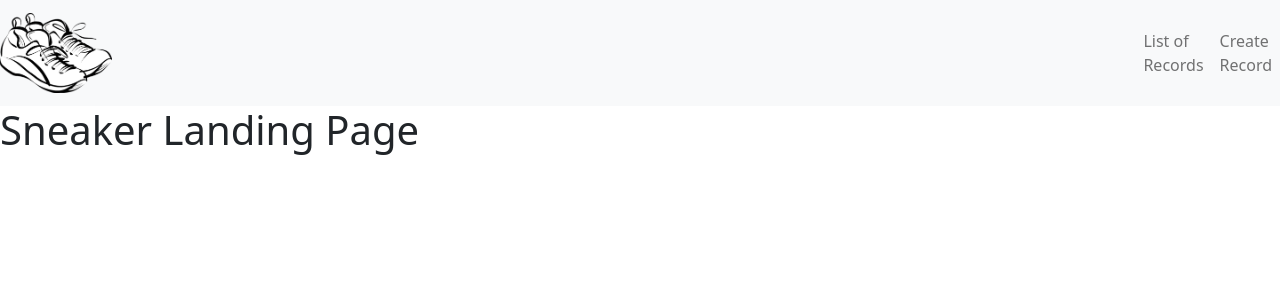
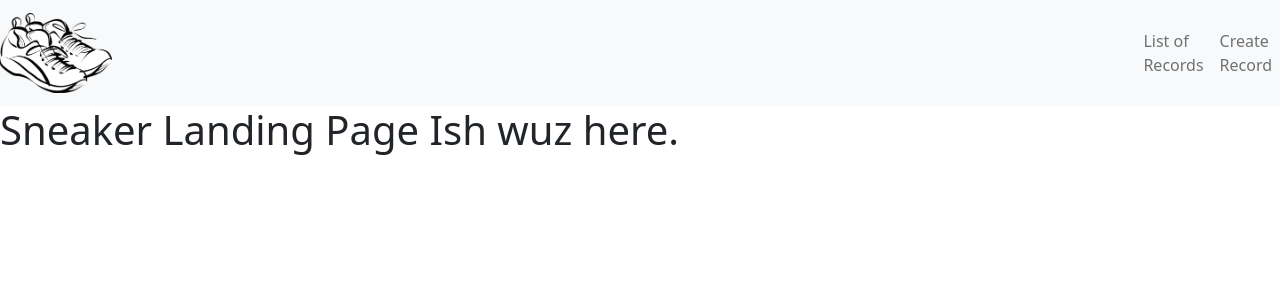
Before and after one commit to Zenmunist22/sneakerswebapp, a React (Create React App) app in the folder client/: page / in a window 1280 px wide. Shown: the top 300 px of the page. Built offline with nearby package versions, Linux system fonts and the light colour scheme.

Commit message:
typed in some words testing

```diff
--- a/client/src/components/home.js
+++ b/client/src/components/home.js
@@ -10,6 +10,7 @@ export default function Home() {
    <div>
      <h1>
         Sneaker Landing Page
+        Ish wuz here.
      </h1>
    </div>
  );
```
